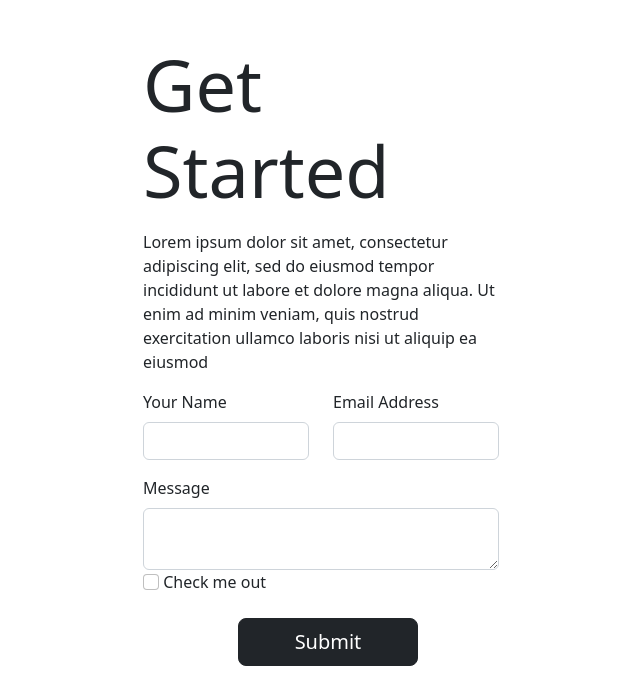
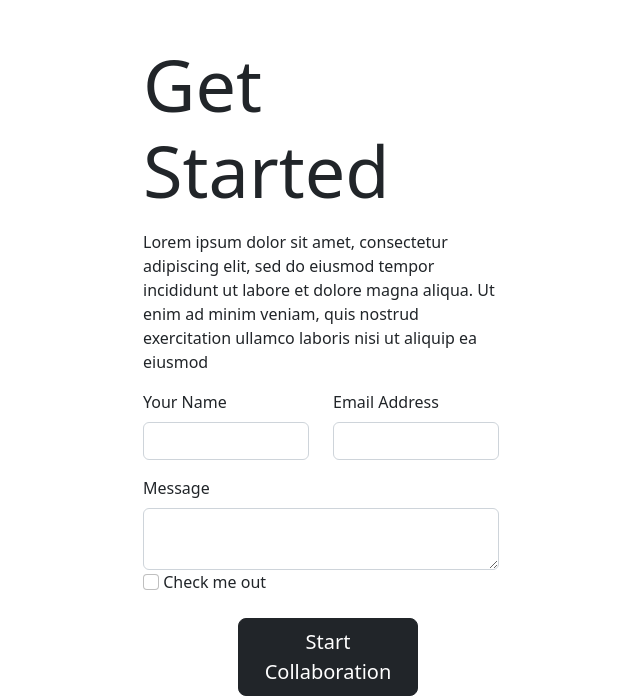
Before and after one commit to jaamanu/Paired-Bootstrap, a plain HTML site: page index.html in a window 1280 px wide. Shown: the part 2805-3501 px from the top of the page, without its empty margins (319-959 px from the left). Before the commit the page ends 3471 px from the top, so only its background shows below. Drawn offline with Linux system fonts and the light colour scheme.

Commit message:
Submit Button Update

```diff
--- a/index.html
+++ b/index.html
@@ -163,7 +163,7 @@
             <div class="row mt-4">
             <div class="col-md-5"></div>
             <div class="col-md-2">
-              <button type="submit" style="width:180px" class="btn btn-dark btn-lg">Submit</button>
+              <button type="submit" style="width:180px" class="btn btn-dark btn-lg">Start Collaboration</button>
             </div>
             </div>
           </form>
```
